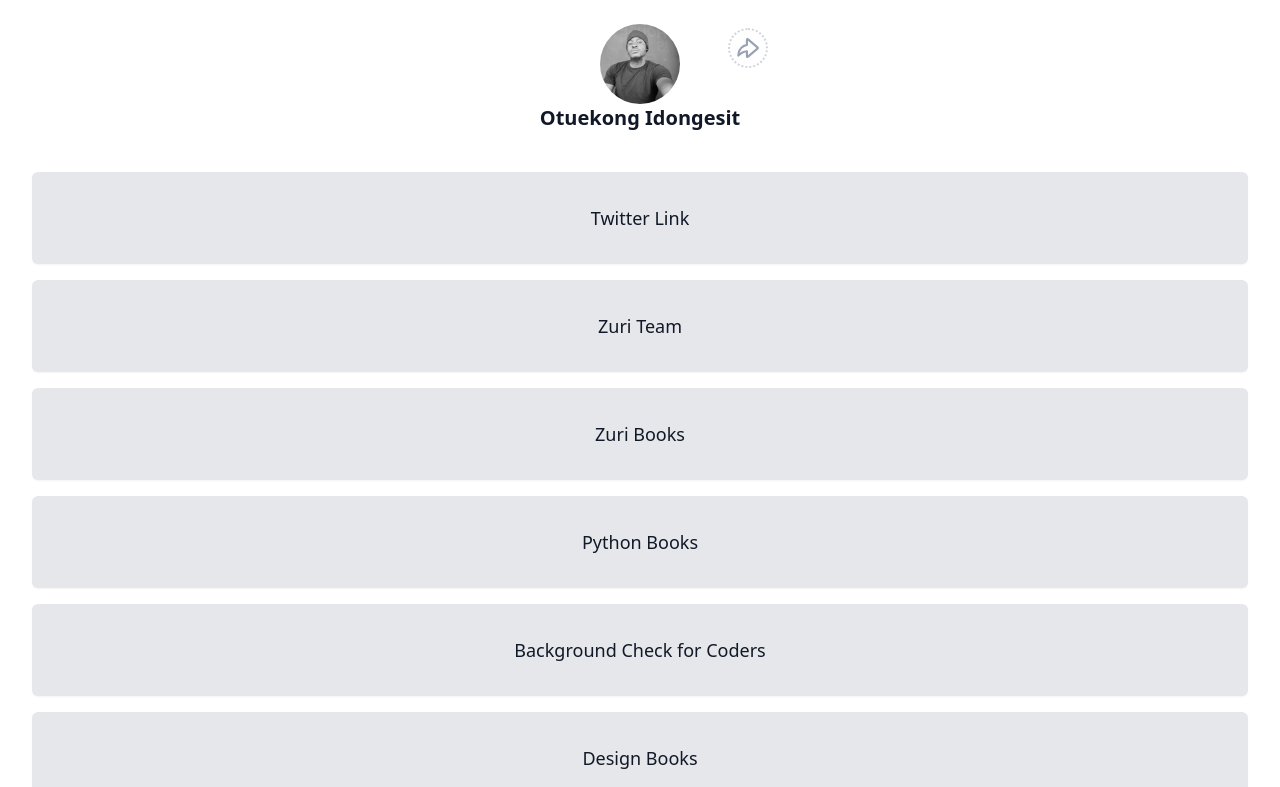
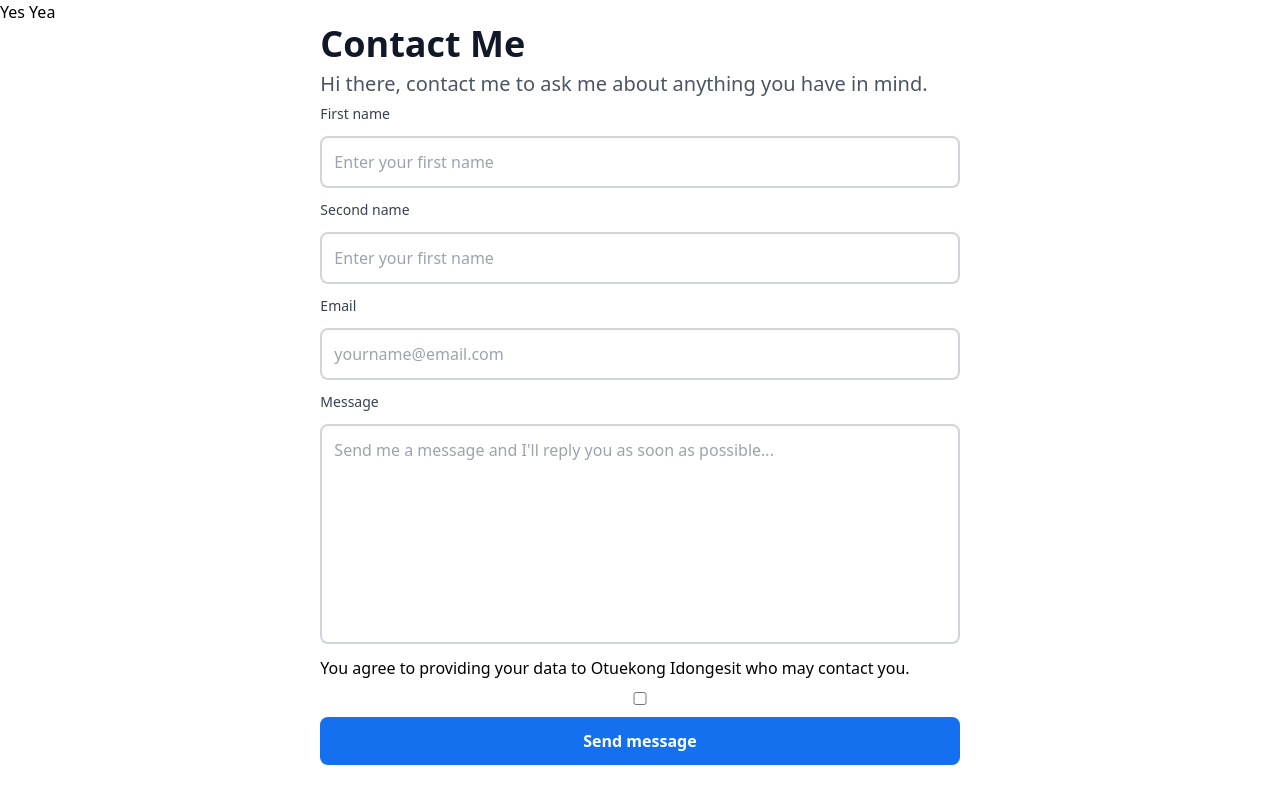
Before and after one commit to fizy500/hngi-9, a React (Create React App) app: page /contact in a window 1280 px wide. Shown: the top 787 px of the page. Built offline with nearby package versions, Linux system fonts and the light colour scheme.

Commit message:
refactor:Created new folder structure for the components and pages.

```diff
--- a/package.json
+++ b/package.json
@@ -9,6 +9,7 @@
     "@testing-library/user-event": "^13.5.0",
     "react": "^18.2.0",
     "react-dom": "^18.2.0",
+    "react-router-dom": "^6.4.3",
     "react-scripts": "5.0.1",
     "web-vitals": "^2.1.4"
   },
--- a/src/App.js
+++ b/src/App.js
@@ -1,19 +1,25 @@
 import React from "react";
-import { Profile } from "./Components/Links";
-import { Links } from "./Components/Links";
-import { Logos } from "./Components/Links";
-import { Footer } from "./Components/Links";
-import data from "./data";
+import {
+  BrowserRouter as Router,
+  Routes,
+  Route,
+  BrowserRouter,
+} from "react-router-dom";
+import Home from "./Pages/Home";
+import Contact from "./Pages/Contact";
+
 export default function App() {
-  const links = data.map((item) => {
-    return <Links key={item.id} {...item} />;
-  });
   return (
-    <div className="my-6 ">
-      <Profile/>
-      {links}
-      <Logos />
-      <Footer />
+    <div>
+      <BrowserRouter>
+        <h1>Yes Yea</h1>
+        <Routes>
+          <Route path="/" element={<Home />} />
+          <Route path="/contact" element={<Contact />} />
+        </Routes>
+      </BrowserRouter>
+      <Home />
+      {/* <Contact /> */}
     </div>
   );
 }
--- /dev/null
+++ b/src/Components/Footer.jsx
@@ -0,0 +1,16 @@
+import React from "react";
+import Zuri from "../Assets/Zuri.Internship_Logo.svg";
+import I4G from "../Assets/I4G.svg";
+export default function Footer() {
+  return (
+    <footer className="w-full  px-5 md:grid grid-cols-1 justify-center items-center py-10">
+      <div className="space-y-4 md:space-y-0 md:flex justify-between items-center py-4 border-t-2 border-gray-200">
+        <img src={Zuri} alt="" />
+        <p className="text-sm md:text-base text-gray-500 font-normal">
+          HNG Internship 9 Frontend Task
+        </p>
+        <img src={I4G} alt="" />
+      </div>
+    </footer>
+  );
+}
--- a/src/Components/Links.jsx
+++ b/src/Components/Links.jsx
@@ -1,48 +1,6 @@
 import React from "react";
-import ProfilePhoto from "../Assets/profilePhoto.jpg";
-import Sharemobile from "../Assets/sharemobile.svg";
-import ShareDesk from "../Assets/sharedesktop.svg";
-import Slack from "../Assets/slack.svg";
-import Github from "../Assets/github.svg";
-import Zuri from "../Assets/Zuri.Internship_Logo.svg";
-import I4G from "../Assets/I4G.svg";
 
-export function Profile() {
-  return (
-    <section className="flex justify-center items-center  mx-8 relative ">
-      <div className="flex flex-col justify-center items-center">
-        <img
-          className="w-20 h-20 rounded-[50%] object-cover "
-          src={ProfilePhoto}
-          alt=""
-          id="profile__img"
-        />
-        <h2 className="font-bold text-gray-900 text-lg md:text-xl">
-          Otuekong Idongesit
-        </h2>
-        <p className="invisible" id="slack">
-          fizy_hector
-        </p>
-      </div>
-      <a href="">
-        <img
-          src={ShareDesk}
-          alt=""
-          className="hidden md:block   absolute top-1 right-[30rem] w-10 h-10 rounded-[50%] border-gray-300 border-dotted border-2"
-        />
-      </a>
-      <a href="">
-        <img
-          src={Sharemobile}
-          alt=""
-          className="block md:hidden  absolute top-3 right-5"
-        />
-      </a>
-    </section>
-  );
-}
-
-export function Links(props) {
+export default function Links(props) {
     return (
       <a
         href={props.link}
@@ -56,25 +14,3 @@
       </a>
     );
   }
-
-export function Logos() {
-  return (
-    <div className="flex justify-center items-center space-x-5 pb-8">
-      <img src={Slack} alt="" />
-      <img src={Github} alt="" />
-    </div>
-  );
-}
-export function Footer() {
-  return (
-    <footer className="w-full  px-5 md:grid grid-cols-1 justify-center items-center py-10">
-      <div className="space-y-4 md:space-y-0 md:flex justify-between items-center py-4 border-t-2 border-gray-200">
-        <img src={Zuri} alt="" />
-        <p className="text-sm md:text-base text-gray-500 font-normal">
-          HNG Internship 9 Frontend Task
-        </p>
-        <img src={I4G} alt="" />
-      </div>
-    </footer>
-  );
-}
--- /dev/null
+++ b/src/Components/Logos.jsx
@@ -0,0 +1,12 @@
+import React from "react";
+import Slack from "../Assets/slack.svg";
+import Github from "../Assets/github.svg";
+
+export default function Logos() {
+  return (
+    <div className="flex justify-center items-center space-x-5 pb-8">
+      <img src={Slack} alt="" />
+      <img src={Github} alt="" />
+    </div>
+  );
+}
--- /dev/null
+++ b/src/Components/Profile.jsx
@@ -0,0 +1,39 @@
+import React from "react";
+import ProfilePhoto from "../Assets/profilePhoto.jpg";
+import Sharemobile from "../Assets/sharemobile.svg";
+import ShareDesk from "../Assets/sharedesktop.svg";
+
+export default function Profile() {
+  return (
+    <section className="flex justify-center items-center  mx-8 relative ">
+      <div className="flex flex-col justify-center items-center">
+        <img
+          className="w-20 h-20 rounded-[50%] object-cover "
+          src={ProfilePhoto}
+          alt=""
+          id="profile__img"
+        />
+        <h2 className="font-bold text-gray-900 text-lg md:text-xl">
+          Otuekong Idongesit
+        </h2>
+        <p className="invisible" id="slack">
+          fizy_hector
+        </p>
+      </div>
+      <a href="">
+        <img
+          src={ShareDesk}
+          alt=""
+          className="hidden md:block   absolute top-1 right-[30rem] w-10 h-10 rounded-[50%] border-gray-300 border-dotted border-2"
+        />
+      </a>
+      <a href="">
+        <img
+          src={Sharemobile}
+          alt=""
+          className="block md:hidden  absolute top-3 right-5"
+        />
+      </a>
+    </section>
+  );
+}
--- /dev/null
+++ b/src/Pages/Contact.jsx
@@ -0,0 +1,78 @@
+import React from "react";
+import Footer from "../Components/Footer";
+
+export default function Contact() {
+  const name = "Otuekong Idongesit";
+  return (
+    <section className="grid grid-rows-2 justify-center items-center px-5">
+      <h2 className=" font-semibold   text-4xl text-gray-900">Contact Me</h2>
+      <p className="font-normal text-lg text-gray-600 md:text-xl md:pr-8">
+        Hi there, contact me to ask me about anything you have in mind.
+      </p>
+      <form action="" className="flex flex-col space-y-3">
+        <label
+          htmlFor="firstname"
+          className=" text-sm  font-medium text-gray-700"
+        >
+          First name
+        </label>
+        <input
+          type="text"
+          name="firstname"
+          id="first_name"
+          placeholder="Enter your first name"
+          className="p-3 border-solid border-2 border-gray-300 rounded-lg"
+        />
+
+        <label
+          htmlFor="secondname"
+          className=" text-sm  font-medium text-gray-700 mb-0"
+        >
+          Second name
+        </label>
+        <input
+          type="text"
+          name="secondname"
+          id="last_name"
+          placeholder="Enter your first name"
+          className="p-3 border-solid border-2 border-gray-300 rounded-lg"
+        />
+        <label htmlFor="email" className=" text-sm  font-medium text-gray-700">
+          Email
+        </label>
+        <input
+          type="email"
+          name="email"
+          id="email"
+          placeholder="yourname@email.com"
+          className="p-3 border-solid border-2 border-gray-300 rounded-lg"
+        />
+        <label
+          htmlFor="textarea"
+          className=" text-sm  font-medium text-gray-700"
+        >
+          Message
+        </label>
+        <textarea
+          name="textarea"
+          id="message"
+          cols="30"
+          rows="8"
+          placeholder="Send me a message and I'll reply you as soon as possible..."
+          className="p-3 border-solid border-2 border-gray-300 rounded-lg resize-none"
+        ></textarea>
+        <label htmlFor="checkbox">
+          You agree to providing your data to {name} who may contact you.
+        </label>
+        <input type="checkbox" name="checkbox" value="Agree" />
+        <button
+          id="btn__submit"
+          className="p-3 rounded-lg  text-base font-semibold text-white bg-[#1570EF] shadow-xs border-none"
+        >
+          Send message
+        </button>
+      </form>
+      {/* <Footer /> */}
+    </section>
+  );
+}
--- /dev/null
+++ b/src/Pages/Home.jsx
@@ -0,0 +1,20 @@
+import React from "react";
+
+import Profile from "../Components/Profile";
+import Links from "../Components/Links";
+import Logos from "../Components/Links";
+import Footer from "../Components/Footer";
+import data from "../data";
+export default function Home() {
+  const links = data.map((item) => {
+    return <Links key={item.id} {...item} />;
+  });
+  return (
+    <div className="my-6 ">
+      <Profile />
+      {links}
+      <Logos />
+      <Footer />
+    </div>
+  );
+}
```
Also changed, not shown: 1 other file (tests, documents, lock files or other folders). Lines whose indentation alone changed are shown as unchanged.
